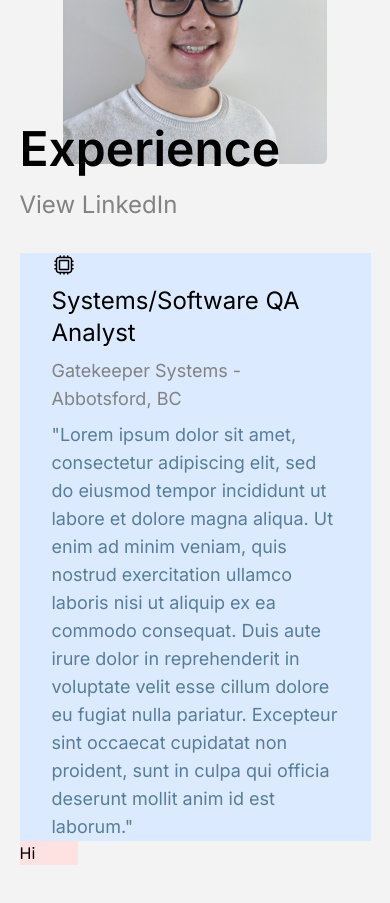
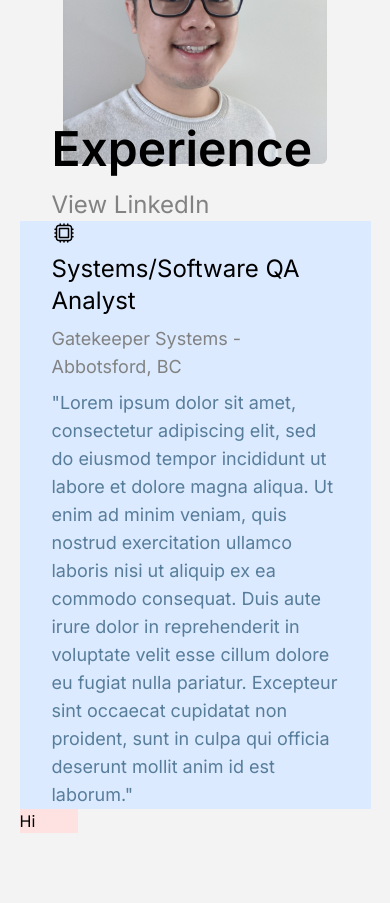
Before and after one commit to brianthtsou/brianthtsou.github.io, a React (Vite) app: page / in a window 390 px wide. Shown: the part 1080-1983 px from the top of the page. Built offline with nearby package versions, Linux system fonts and the light colour scheme.

Commit message:
minor fix to experience header spacing

```diff
--- a/src/pages/Experience.tsx
+++ b/src/pages/Experience.tsx
@@ -29,15 +29,11 @@ function FlexItem({ children, spacingClass, visualClass }: FlexItemProps) {
 function Experience() {
   return (
     <div className="h-screen experience-page">
-      <div className="flex justify-left items-center my-8">
-        {" "}
-        <div className="grid grid-cols-1 place-items-center">
-          {" "}
-          {/* Use grid-cols-1 if you want a single column layout */}
-          <div className="space-y-4">
-            <h1 className="text-5xl font-semibold">Experience</h1>
-            <p className="text-custom-grey-text text-2xl">View LinkedIn</p>
-          </div>
+      <div className="grid grid-cols-1 px-8 sm:px-0">
+        {/* Use grid-cols-1 if you want a single column layout */}
+        <div className="space-y-4">
+          <h1 className="text-5xl font-semibold">Experience</h1>
+          <p className="text-custom-grey-text text-2xl">View LinkedIn</p>
         </div>
       </div>
       {/* 2nd row */}
```
